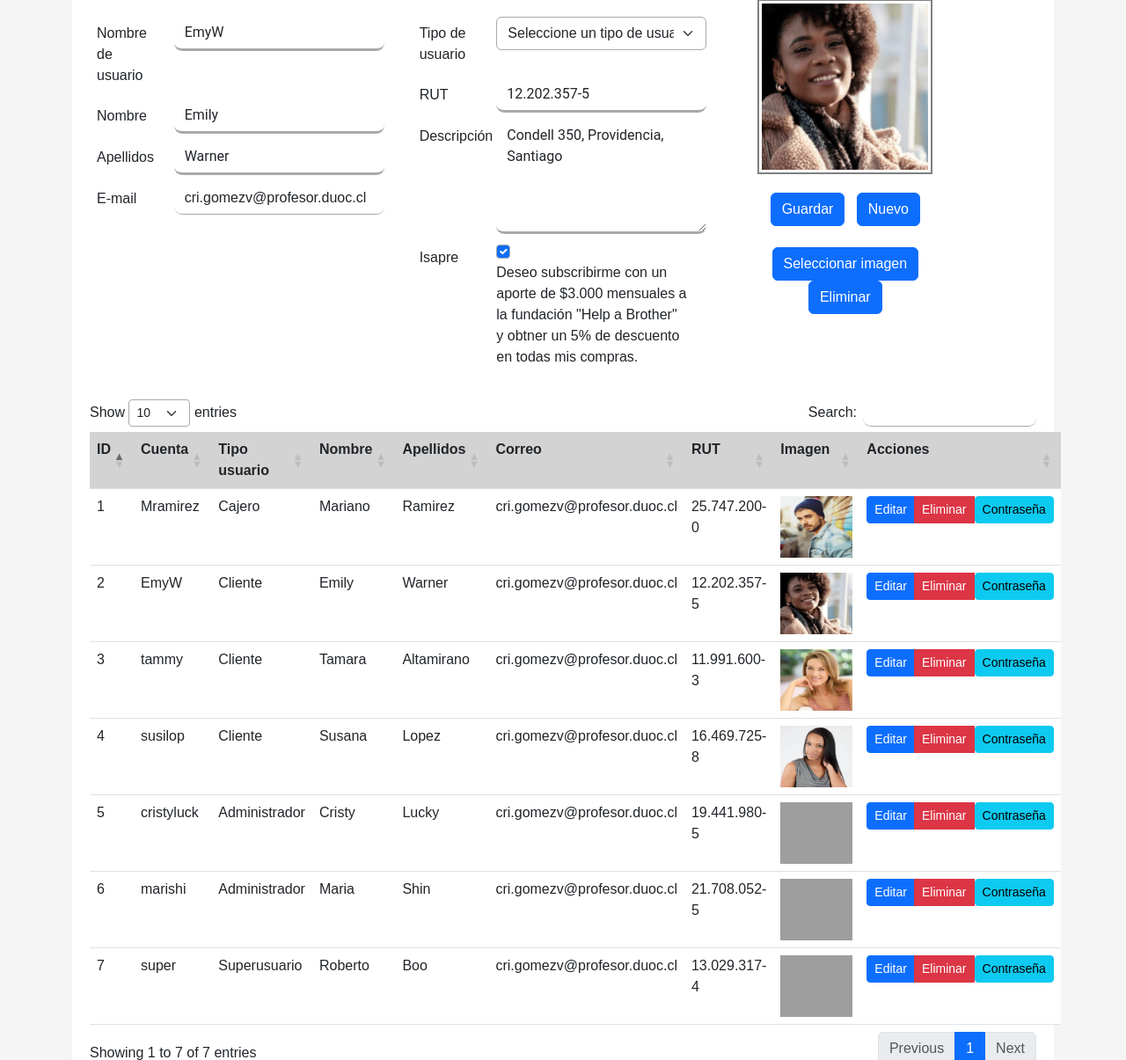
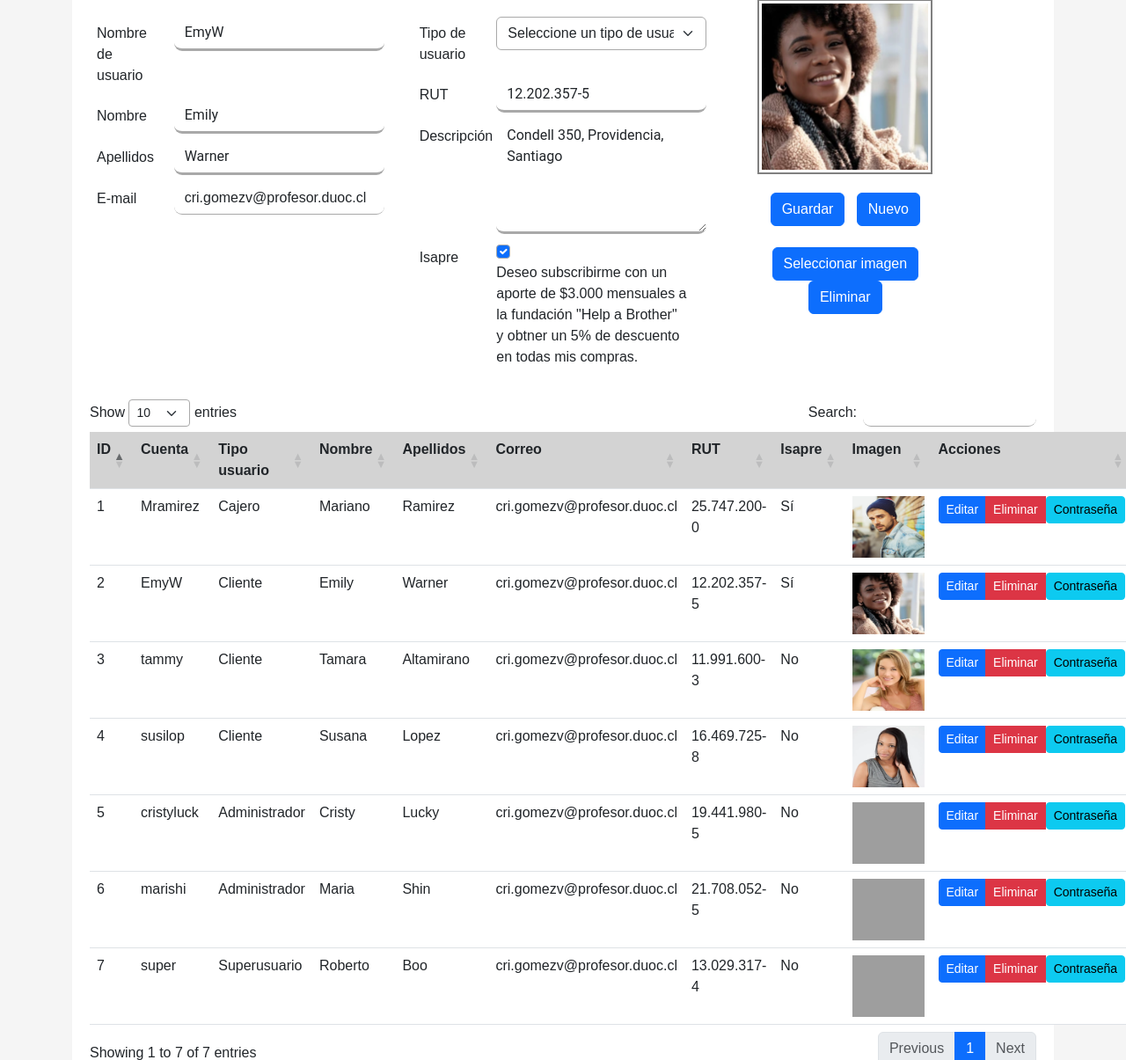
Before and after one commit to gaRivera13/galenos_med, a Django app: page /usuarios/1/2 in a window 1280 px wide. Shown: the part 170-1375 px from the top of the page at 88% size. Run offline with Django 4.2, Linux system fonts and the light colour scheme; a user stored in the database is signed in; data comes from the database, SQL or seed files in the repository; some libraries are stand-ins or nearby versions; grey boxes are pictures that could not be loaded.

Commit message:
Add files via upload

```diff
--- a/core/templates/core/base.html
+++ b/core/templates/core/base.html
@@ -261,7 +261,7 @@
      <a href="#">
          Mundo Profesional
      </a>
-     {% if user.is_authenticated %}
+     {% if user.is_authenticated and user.is_staff and user.is_superuser %}
 
 
           <ul class="nav-item dropdown">
--- a/core/templates/core/usuarios.html
+++ b/core/templates/core/usuarios.html
@@ -63,6 +63,7 @@
             <th scope="col"> Apellidos </th>
             <th scope="col"> Correo </th>
             <th scope="col"> RUT </th>
+            <th scope="col"> Isapre </th>
             <th scope="col"> Imagen </th>
             <th scope="col"> Acciones </th>
           </tr>
@@ -77,6 +78,7 @@
             <td>{{ usuario.last_name }}</td>
             <td>{{ usuario.email }}</td>
             <td>{{ usuario.perfil.rut }}</td>
+            <td> {% if usuario.perfil.subscrito %} Sí {% else %} No {% endif %} </td>
             <td>
               <img src="/media/{{ usuario.perfil.imagen }}" class="usuario-sm" alt="">
             </td>
```
